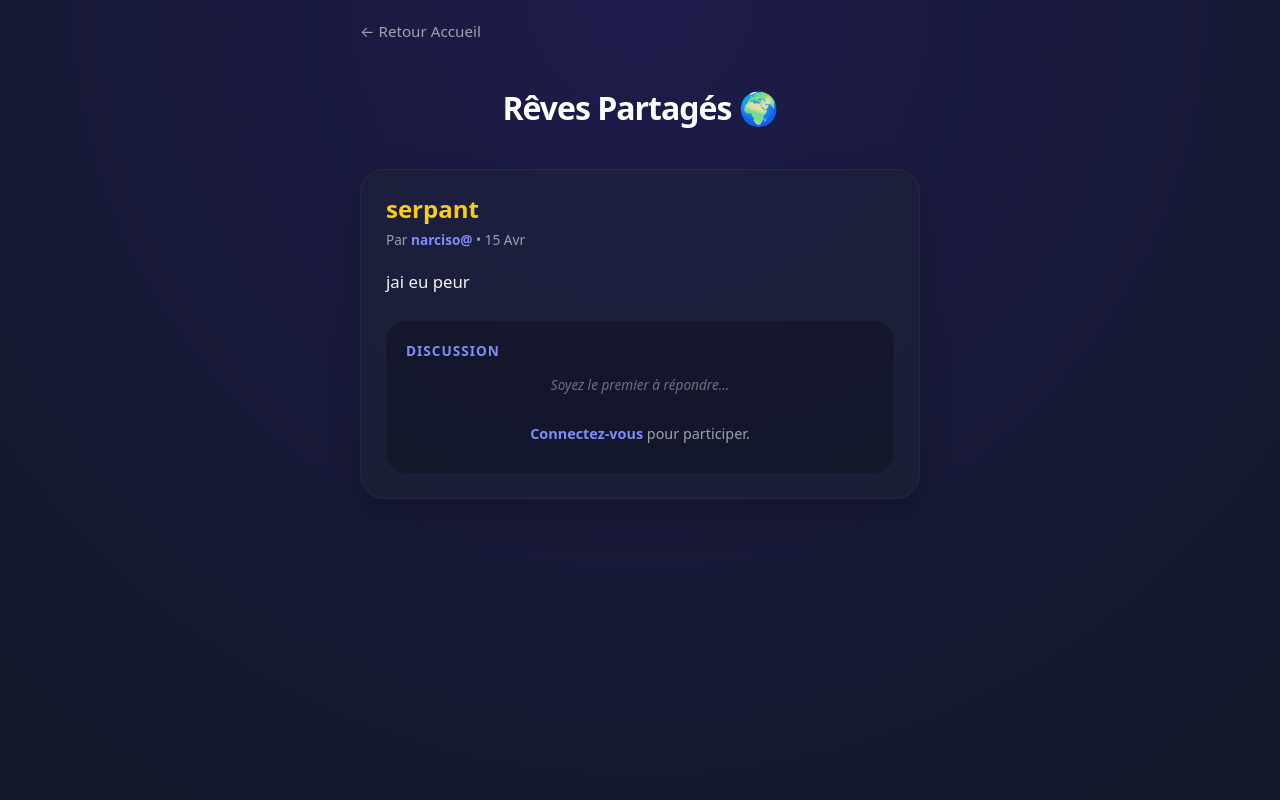
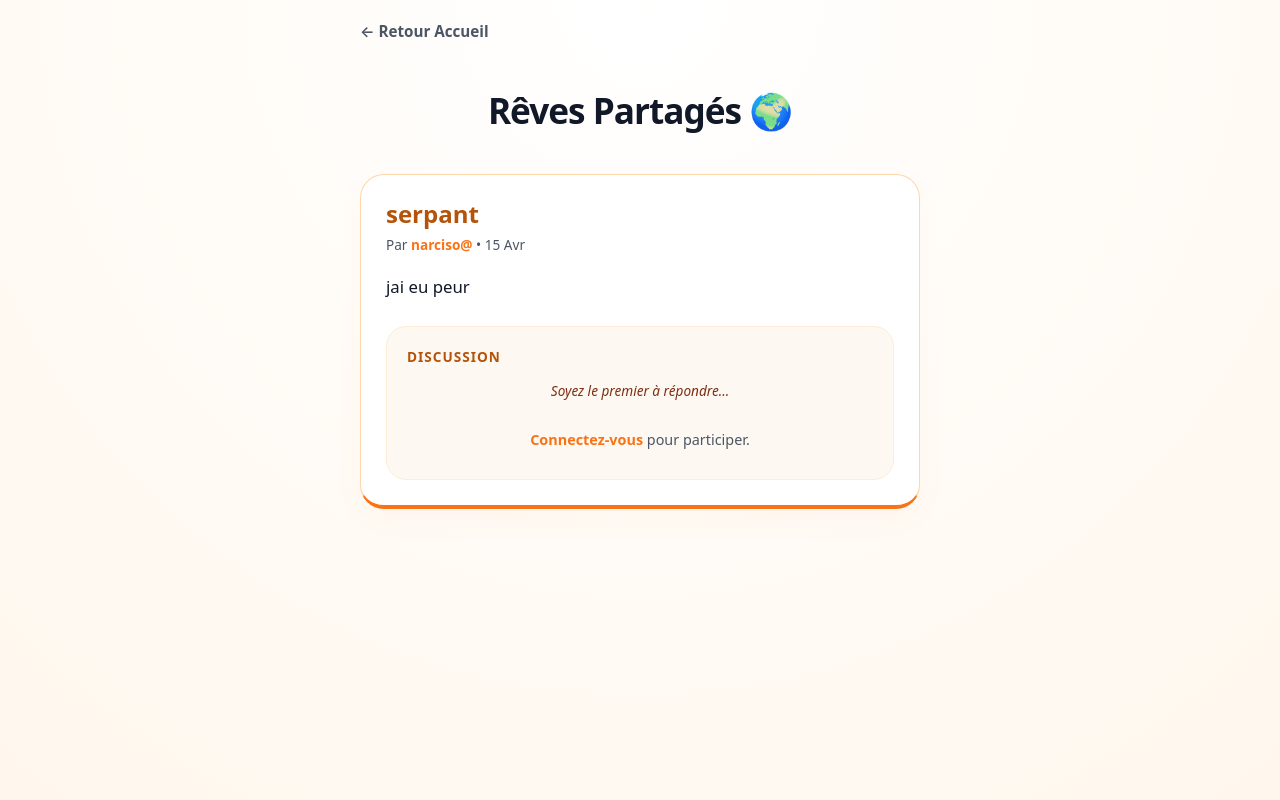
Before and after one commit to narkakaba-lgtm/nureve, a Django app: page /public/ in a window 1280 px wide. Run offline with Django 5.2, Linux system fonts and the light colour scheme; data comes from the database, SQL or seed files in the repository; data that the repository does not hold is empty.

Commit message:
Update espace_public.html

```diff
--- a/reves/templates/reves/espace_public.html
+++ b/reves/templates/reves/espace_public.html
@@ -5,99 +5,132 @@
     <meta name="viewport" content="width=device-width, initial-scale=1.0">
     <title>Espace Public - NUREVE</title>
     <style>
-        /* Base e fluidos globais */
-        html, body { margin: 0; background: #111827; font-family: system-ui, -apple-system, sans-serif; color: white; }
-        body { background: radial-gradient(circle at top, #1e1b4b 0%, #111827 100%); min-height: 100vh; padding-bottom: 60px; box-sizing: border-box; }
+        /* Base fluide et fond clair premium */
+        html, body {
+            margin: 0;
+            background: #f9fafb;
+            font-family: system-ui, -apple-system, sans-serif;
+            color: #111827;
+        }
+        body {
+            background: radial-gradient(circle at top, #ffffff 0%, #fff7ed 100%);
+            min-height: 100vh;
+            padding-bottom: 60px;
+            box-sizing: border-box;
+        }
 
         .container { max-width: 600px; margin: auto; padding: 20px; box-sizing: border-box; }
-        h1 { text-align: center; font-weight: 800; font-size: 2rem; margin: 20px 0 40px 0; letter-spacing: -1px; }
 
-        .btn-home { text-decoration: none; color: #9ca3af; font-size: 0.95rem; margin-bottom: 25px; display: inline-flex; align-items: center; gap: 5px; transition: color 0.2s; }
-        .btn-home:hover { color: white; }
+        /* Titre principal en Noir */
+        h1 { text-align: center; font-weight: 800; font-size: 2.2rem; margin: 20px 0 40px 0; letter-spacing: -1px; color: #111827; }
 
-        /* Cartão de Sonho Adaptável */
+        /* Lien de retour discret avec effet hover orange */
+        .btn-home { text-decoration: none; color: #4b5563; font-size: 0.95rem; margin-bottom: 25px; display: inline-flex; align-items: center; gap: 5px; font-weight: 600; transition: color 0.2s; }
+        .btn-home:hover { color: #f97316; }
+
+        /* Carte de Rêve : Fond Blanc Pur et Ligne Orange */
         .reve-card {
-            background: rgba(31, 41, 55, 0.4);
-            backdrop-filter: blur(8px);
-            -webkit-backdrop-filter: blur(8px);
-            border: 1px solid rgba(255, 255, 255, 0.05);
+            background: #ffffff;
+            border: 1px solid #fed7aa;
+            border-bottom: 4px solid #f97316; /* Ligne de base en orange vif */
             padding: 25px;
             border-radius: 24px;
             margin-bottom: 30px;
-            box-shadow: 0 15px 35px rgba(0,0,0,0.2);
+            box-shadow: 0 10px 30px rgba(249, 115, 22, 0.04);
             box-sizing: border-box;
         }
 
-        .reve-titre { font-size: 1.5rem; font-weight: 800; color: #facc15; margin: 0 0 6px 0; line-height: 1.2; }
-        .reve-auteur { font-size: 0.85rem; color: #9ca3af; margin-bottom: 20px; }
-        .reve-auteur b { color: #818cf8; }
-        .reve-contenu { line-height: 1.6; font-size: 1.05rem; margin-bottom: 25px; color: #f3f4f6; word-wrap: break-word; }
+        /* Titre du Rêve en Doré Foncé (Or Professionnel pour la lecture) */
+        .reve-titre { font-size: 1.5rem; font-weight: 800; color: #b45309; margin: 0 0 6px 0; line-height: 1.2; }
+        .reve-auteur { font-size: 0.85rem; color: #4b5563; margin-bottom: 20px; font-weight: 500; }
+        .reve-auteur b { color: #f97316; } /* Nom de l'auteur en orange */
 
-        /* Secção de Comentários */
+        /* Contenu du Rêve en Noir Limpide */
+        .reve-contenu { line-height: 1.6; font-size: 1.05rem; margin-bottom: 25px; color: #111827; word-wrap: break-word; }
+
+        /* Section Commentaires style Chat Épuré */
         .comment-section {
-            background: rgba(0, 0, 0, 0.25);
+            background: #fdf8f2; /* Fond crème très subtil */
             padding: 20px;
             border-radius: 20px;
+            border: 1px solid #ffedd5;
             box-sizing: border-box;
         }
-        .comment-section h4 { font-size: 0.85rem; font-weight: 700; color: #818cf8; text-transform: uppercase; margin: 0 0 15px 0; letter-spacing: 1px; }
+        .comment-section h4 { font-size: 0.85rem; font-weight: 700; color: #b45309; text-transform: uppercase; margin: 0 0 15px 0; letter-spacing: 1px; }
 
+        /* Bulles de Commentaire Blanches */
         .comment {
-            background: rgba(255,255,255,0.02);
+            background: #ffffff;
             padding: 14px;
             border-radius: 14px;
             margin-bottom: 12px;
-            border-left: 3px solid #6366f1;
+            border-left: 4px solid #f97316; /* Bordure latérale en Orange */
+            border-top: 1px solid #ffedd5;
+            border-right: 1px solid #ffedd5;
+            border-bottom: 1px solid #ffedd5;
             box-sizing: border-box;
+            box-shadow: 0 2px 8px rgba(0, 0, 0, 0.02);
         }
-        .comment b { color: #facc15; font-size: 0.9rem; }
-        .comment-date { font-size: 0.75rem; color: #6b7280; float: right; margin-left: 10px; }
-        .comment p { margin: 6px 0 0 0; font-size: 0.95rem; color: #e5e7eb; word-wrap: break-word; }
+        .comment b { color: #b45309; font-size: 0.9rem; font-weight: 700; } /* Nom en Doré */
+        .comment-date { font-size: 0.75rem; color: #9ca3af; float: right; margin-left: 10px; font-weight: 500; }
+        .comment p { margin: 6px 0 0 0; font-size: 0.95rem; color: #1f2937; word-wrap: break-word; }
 
-        /* Formulação da Resposta */
+        /* Zone de Texte pour Réponse */
         .reply-form { margin-top: 20px; display: flex; flex-direction: column; align-items: flex-end; }
 
         .reply-form textarea {
             width: 100%;
-            background: rgba(255, 255, 255, 0.05);
-            border: 1px solid rgba(255, 255, 255, 0.1);
+            background: #ffffff;
+            border: 2px solid #e5e7eb;
             border-radius: 14px;
-            color: white;
+            color: #000000; /* Texte tapé en noir */
             padding: 14px;
             font-size: 0.95rem;
             resize: none;
             box-sizing: border-box;
             font-family: inherit;
-            transition: border-color 0.2s, background 0.2s;
+            transition: all 0.2s ease;
         }
-        .reply-form textarea:focus { outline: none; border-color: #6366f1; background: rgba(255, 255, 255, 0.08); }
+        .reply-form textarea:focus {
+            outline: none;
+            border-color: #f97316;
+            background: #ffffff;
+            box-shadow: 0 0 0 3px rgba(249, 115, 22, 0.15);
+        }
 
+        /* Bouton Répondre : Orange avec écriture noire */
         .btn-reply {
-            background: #6366f1;
-            color: white;
+            background: #f97316;
+            color: #000000;
             border: none;
-            padding: 12px 24px;
+            padding: 12px 28px;
             border-radius: 50px;
             margin-top: 12px;
             font-weight: 700;
             font-size: 0.9rem;
             cursor: pointer;
-            width: auto; /* Responsivo: Alinha à direita no PC */
-            transition: transform 0.1s ease, background 0.2s;
+            width: auto;
+            box-shadow: 0 4px 12px rgba(249, 115, 22, 0.2);
+            transition: transform 0.1s ease, background-color 0.2s;
         }
-        .btn-reply:hover { background: #4f46e5; }
+        .btn-reply:hover { background: #ea580c; }
         .btn-reply:active { transform: scale(0.97); }
 
-        .login-msg { font-size: 0.9rem; text-align: center; margin-top: 20px; color: #9ca3af; padding: 10px; }
-        .login-msg a { color: #818cf8; text-decoration: none; font-weight: 700; }
+        /* Message de Connexion obligatoire */
+        .login-msg { font-size: 0.9rem; text-align: center; margin-top: 20px; color: #4b5563; padding: 10px; font-weight: 500; }
+        .login-msg a { color: #f97316; text-decoration: none; font-weight: 700; }
         .login-msg a:hover { text-decoration: underline; }
 
-        /* Media Query para Dispositivos Móveis */
+        /* État Vide */
+        .empty-state { text-align: center; margin-top: 100px; color: #9ca3af; }
+        .empty-icon { font-size: 3.5rem; margin-bottom: 15px; }
+
+        /* Ajustements pour Téléphones */
         @media (max-width: 500px) {
             .container { padding: 12px; }
             .reve-card { padding: 18px; border-radius: 20px; margin-bottom: 20px; }
             .comment-section { padding: 14px; }
-            .btn-reply { width: 100%; } /* Fica largo e tátil no telemóvel */
+            .btn-reply { width: 100%; } /* Le bouton s'élargit sur mobile */
         }
     </style>
 </head>
@@ -117,13 +150,12 @@
                     <h4>Discussion</h4>
                     {% for com in reve.commentaires.all %}
                         <div class="comment">
-                            <!-- Filtro corrigido para mostrar data amigável se necessário -->
                             <span class="comment-date">{{ com.date_publication|date:"d/m H:i" }}</span>
                             <b>{{ com.auteur.username }}</b>
                             <p>{{ com.texte }}</p>
                         </div>
                     {% empty %}
-                        <p style="font-size: 0.85rem; color: #6b7280; font-style: italic; text-align: center; margin: 15px 0;">Soyez le premier à répondre...</p>
+                        <p style="font-size: 0.85rem; color: #7c2d12; font-style: italic; text-align: center; margin: 15px 0; font-weight: 500;">Soyez le premier à répondre...</p>
                     {% endfor %}
 
                     {% if user.is_authenticated %}
@@ -141,9 +173,9 @@
                 </div>
             </div>
         {% empty %}
-            <div style="text-align: center; margin-top: 100px; color: #6b7280;">
-                <div style="font-size: 3.5rem; margin-bottom: 15px;">🌌</div>
-                <p style="font-size: 1.1rem;">Le ciel est vide pour l'instant...</p>
+            <div class="empty-state">
+                <div class="empty-icon">🌌</div>
+                <p style="font-size: 1.1rem; font-weight: 500;">Le ciel est vide pour l'instant...</p>
             </div>
         {% endfor %}
     </div>
```
